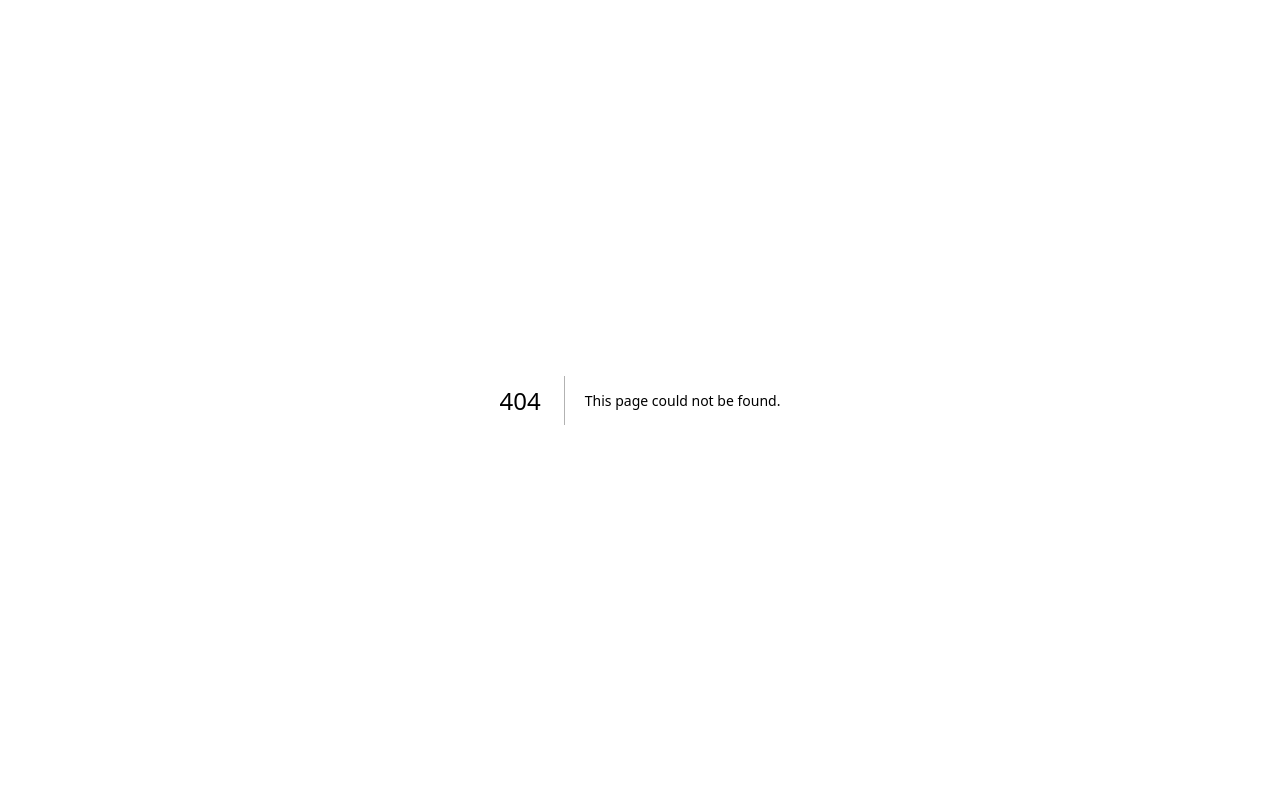
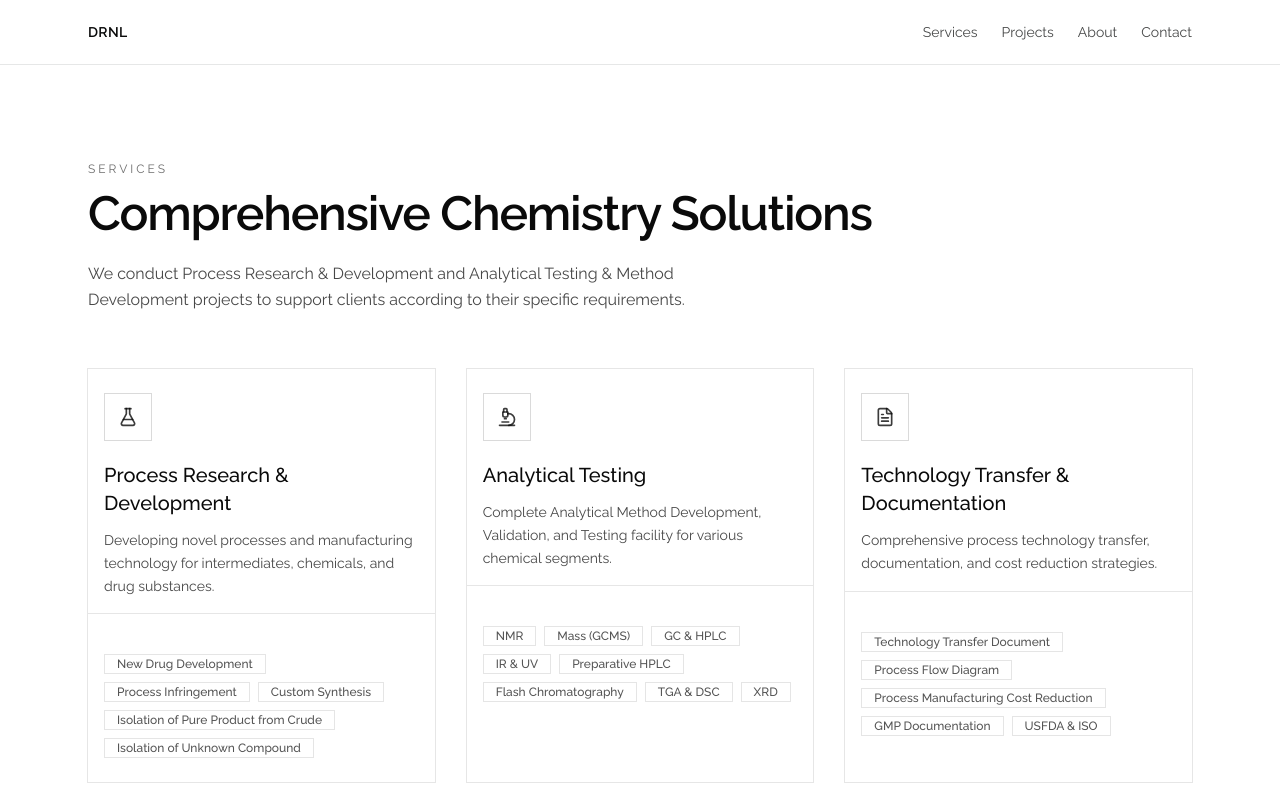
Before and after one commit to dharminnagar/drnl-new, a Next.js app: page /services in a window 1280 px wide. Before the commit this address had no page. Shown: the top 800 px of the page. Built offline with nearby package versions, Linux system fonts and the light colour scheme.

Commit message:
feat: add projects and services pages

```diff
--- a/app/layout.tsx
+++ b/app/layout.tsx
@@ -1,6 +1,8 @@
 import type { Metadata } from "next";
 import { Geist, Geist_Mono, Raleway } from "next/font/google";
 import "./globals.css";
+import { Header } from "@/components/header";
+import { Footer } from "@/components/footer";
 
 const raleway = Raleway({ subsets: ["latin"], variable: "--font-sans" });
 
@@ -29,7 +31,11 @@ export default function RootLayout({
     <html lang="en" className={raleway.variable}>
       <body
         className={`${geistSans.variable} ${geistMono.variable} antialiased`}>
-        {children}
+        <Header />
+        <main className="min-h-screen bg-background text-foreground">
+          {children}
+        </main>
+        <Footer />
       </body>
     </html>
   );
--- a/app/page.tsx
+++ b/app/page.tsx
@@ -1,17 +1,13 @@
 import { About } from "@/components/about";
 import { Contact } from "@/components/contact";
-import { Footer } from "@/components/footer";
-import { Header } from "@/components/header";
 import { Hero } from "@/components/hero";
 
 export default function Page() {
   return (
-    <main className="min-h-screen bg-background text-foreground">
-      <Header />
+    <>
       <Hero />
       <About />
       <Contact />
-      <Footer />
-    </main>
+    </>
   );
 }
--- /dev/null
+++ b/app/projects/page.tsx
@@ -0,0 +1,103 @@
+import type { Metadata } from "next";
+import { LineReveal } from "@/components/line-reveal";
+import { Badge } from "@/components/ui/badge";
+import { Card, CardContent, CardHeader, CardTitle } from "@/components/ui/card";
+
+export const metadata: Metadata = {
+  title: "Projects & Capabilities | Dr Nagar's Laboratories",
+  description:
+    "Explore our project segments and synthetic capabilities across pharmaceuticals, chemicals, and specialized materials.",
+};
+
+const projectSegments = [
+  "Pharmaceutical (API & Formulation)",
+  "Herbal Extraction",
+  "Chemicals (Organic & Inorganic)",
+  "Polymers",
+  "Dyes & Pigments",
+  "Pesticides",
+  "Perfumery",
+  "Petroleum",
+  "Nano Substance",
+  "Waste & Disposal Management",
+];
+
+const syntheticCapabilities = [
+  "API (Drug Substance)",
+  "Intermediates (n-1, n-2)",
+  "Impurities & Reference Standards",
+  "Custom Synthesis",
+  "Specialty Chemicals",
+  "New Drug Development",
+  "Process Infringement",
+  "Isolation of Pure Product from Crude",
+  "Isolation of Unknown compound",
+];
+
+export default function ProjectsPage() {
+  return (
+    <div className="mx-auto w-full max-w-6xl px-6 py-20 md:py-24">
+      <div className="mb-14">
+        <p className="mb-3 text-xs uppercase tracking-[0.25em] text-foreground/60">
+          Projects
+        </p>
+        <h1 className="text-3xl font-semibold tracking-tight md:text-5xl">
+          Capabilities & Project Segments
+        </h1>
+        <p className="mt-6 max-w-2xl text-base leading-relaxed text-foreground/75">
+          Our team has expertise in developing novel processes and manufacturing
+          technologies across a wide range of project segments. We deliver
+          custom synthesis projects with the quantity and quality required by
+          our clients.
+        </p>
+      </div>
+
+      <div className="grid gap-10 md:grid-cols-[1.15fr_0.85fr]">
+        <div className="flex flex-col gap-10">
+          <section>
+            <h2 className="mb-6 text-xl font-semibold tracking-tight">
+              Project Capabilities
+            </h2>
+            <div className="grid gap-3 sm:grid-cols-2">
+              {projectSegments.map((segment) => (
+                <Card
+                  key={segment}
+                  className="rounded-none border-foreground/15 py-0 shadow-none">
+                  <CardHeader className="p-4">
+                    <CardTitle className="text-sm font-medium leading-relaxed">
+                      {segment}
+                    </CardTitle>
+                  </CardHeader>
+                </Card>
+              ))}
+            </div>
+          </section>
+        </div>
+
+        <div className="flex flex-col gap-10">
+          <section>
+            <h2 className="mb-6 text-xl font-semibold tracking-tight">
+              Synthetic Capabilities
+            </h2>
+            <Card className="rounded-none border-foreground/15 py-0 shadow-none">
+              <CardContent className="flex flex-wrap gap-2 p-6">
+                {syntheticCapabilities.map((capability) => (
+                  <Badge
+                    key={capability}
+                    variant="outline"
+                    className="rounded-none px-3 py-1 text-xs font-normal text-foreground/80">
+                    {capability}
+                  </Badge>
+                ))}
+              </CardContent>
+            </Card>
+          </section>
+        </div>
+      </div>
+
+      <div className="mt-20">
+        <LineReveal direction="horizontal" className="h-px w-full" />
+      </div>
+    </div>
+  );
+}
--- /dev/null
+++ b/app/services/page.tsx
@@ -0,0 +1,119 @@
+import type { Metadata } from "next";
+import { LineReveal } from "@/components/line-reveal";
+import { Badge } from "@/components/ui/badge";
+import {
+  Card,
+  CardContent,
+  CardDescription,
+  CardHeader,
+  CardTitle,
+} from "@/components/ui/card";
+import { FlaskConical, Microscope, FileText } from "lucide-react";
+
+export const metadata: Metadata = {
+  title: "Services | Dr Nagar's Laboratories",
+  description:
+    "Process Research & Development, Analytical Testing, and Technology Transfer services.",
+};
+
+const services = [
+  {
+    title: "Process Research & Development",
+    description:
+      "Developing novel processes and manufacturing technology for intermediates, chemicals, and drug substances.",
+    icon: FlaskConical,
+    capabilities: [
+      "New Drug Development",
+      "Process Infringement",
+      "Custom Synthesis",
+      "Isolation of Pure Product from Crude",
+      "Isolation of Unknown Compound",
+    ],
+  },
+  {
+    title: "Analytical Testing",
+    description:
+      "Complete Analytical Method Development, Validation, and Testing facility for various chemical segments.",
+    icon: Microscope,
+    capabilities: [
+      "NMR",
+      "Mass (GCMS)",
+      "GC & HPLC",
+      "IR & UV",
+      "Preparative HPLC",
+      "Flash Chromatography",
+      "TGA & DSC",
+      "XRD",
+    ],
+  },
+  {
+    title: "Technology Transfer & Documentation",
+    description:
+      "Comprehensive process technology transfer, documentation, and cost reduction strategies.",
+    icon: FileText,
+    capabilities: [
+      "Technology Transfer Document",
+      "Process Flow Diagram",
+      "Process Manufacturing Cost Reduction",
+      "GMP Documentation",
+      "USFDA & ISO",
+    ],
+  },
+];
+
+export default function ServicesPage() {
+  return (
+    <div className="mx-auto w-full max-w-6xl px-6 py-20 md:py-24">
+      <div className="mb-14">
+        <p className="mb-3 text-xs uppercase tracking-[0.25em] text-foreground/60">
+          Services
+        </p>
+        <h1 className="text-3xl font-semibold tracking-tight md:text-5xl">
+          Comprehensive Chemistry Solutions
+        </h1>
+        <p className="mt-6 max-w-2xl text-base leading-relaxed text-foreground/75">
+          We conduct Process Research & Development and Analytical Testing &
+          Method Development projects to support clients according to their
+          specific requirements.
+        </p>
+      </div>
+
+      <div className="grid gap-8 md:grid-cols-3">
+        {services.map((service, index) => {
+          const Icon = service.icon;
+          return (
+            <Card
+              key={index}
+              className="flex flex-col rounded-none border-foreground/15 py-0">
+              <CardHeader className="border-b border-foreground/10 py-6">
+                <div className="mb-4 inline-flex h-12 w-12 items-center justify-center border border-foreground/15 text-foreground/80">
+                  <Icon className="h-5 w-5" />
+                </div>
+                <CardTitle className="text-xl">{service.title}</CardTitle>
+                <CardDescription className="mt-2 text-sm leading-relaxed text-foreground/75">
+                  {service.description}
+                </CardDescription>
+              </CardHeader>
+              <CardContent className="flex flex-1 flex-col py-6">
+                <div className="flex flex-wrap gap-2">
+                  {service.capabilities.map((capability) => (
+                    <Badge
+                      key={capability}
+                      variant="outline"
+                      className="rounded-none px-3 text-xs text-foreground/70">
+                      {capability}
+                    </Badge>
+                  ))}
+                </div>
+              </CardContent>
+            </Card>
+          );
+        })}
+      </div>
+
+      <div className="mt-20">
+        <LineReveal direction="horizontal" className="h-px w-full" />
+      </div>
+    </div>
+  );
+}
--- a/components/header.tsx
+++ b/components/header.tsx
@@ -29,17 +29,27 @@ export function Header() {
           : "border-foreground/10 bg-background/70"
       )}>
       <div className="mx-auto flex h-16 w-full max-w-6xl items-center justify-between px-6">
-        <Link href="#hero" className="text-sm font-semibold tracking-wide">
+        <Link href="/" className="text-sm font-semibold tracking-wide">
           DRNL
         </Link>
         <nav className="flex items-center gap-6 text-sm">
           <Link
-            href="#about"
+            href="/services"
+            className="text-foreground/75 transition-colors hover:text-foreground">
+            Services
+          </Link>
+          <Link
+            href="/projects"
+            className="text-foreground/75 transition-colors hover:text-foreground">
+            Projects
+          </Link>
+          <Link
+            href="/#about"
             className="text-foreground/75 transition-colors hover:text-foreground">
             About
           </Link>
           <Link
-            href="#contact"
+            href="/#contact"
             className="text-foreground/75 transition-colors hover:text-foreground">
             Contact
           </Link>
```
